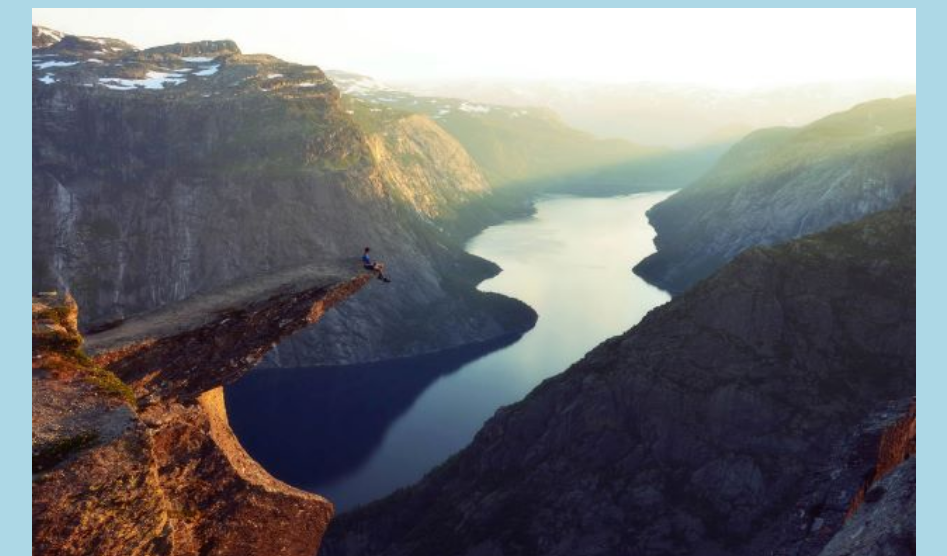
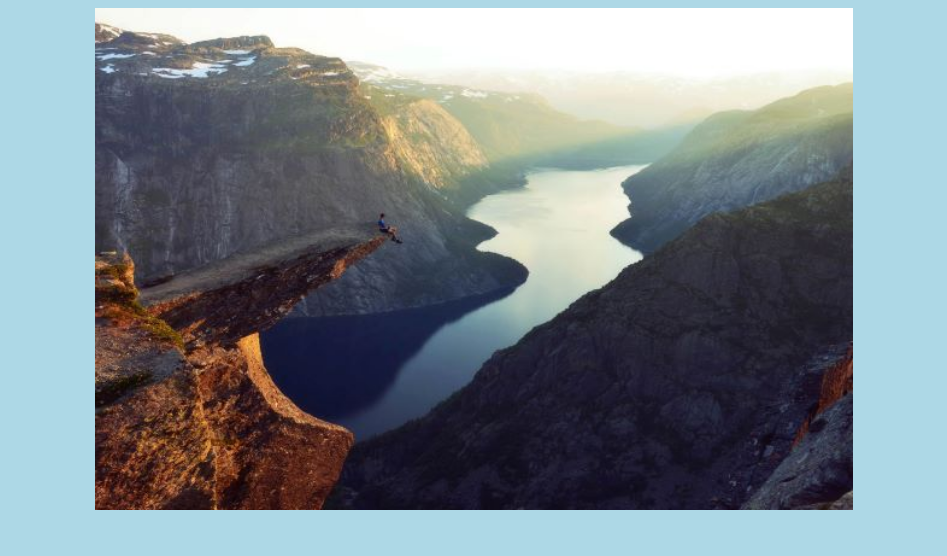
Before and after one commit to 3astW1nd/3astW1nd.github.io, a plain HTML site: page index.html in a window 1280 px wide. Shown: the top 556 px of the page, without its empty margins (166-1113 px from the left). Drawn offline with Linux system fonts and the light colour scheme.

Commit message:
Add files via upload

```diff
--- a/index.html
+++ b/index.html
@@ -16,7 +16,7 @@
   </header>
 
   <body>
-    <img src="images/banner.jpg" width="70%" alt="banner">
+    <img src="images/banner.jpg" width="60%" alt="banner">
     <h1>Dilawar Rasool's Portal</h1>
     <h2>About Me</h2>
     <p>I am a student at FAST NU</p>
```
